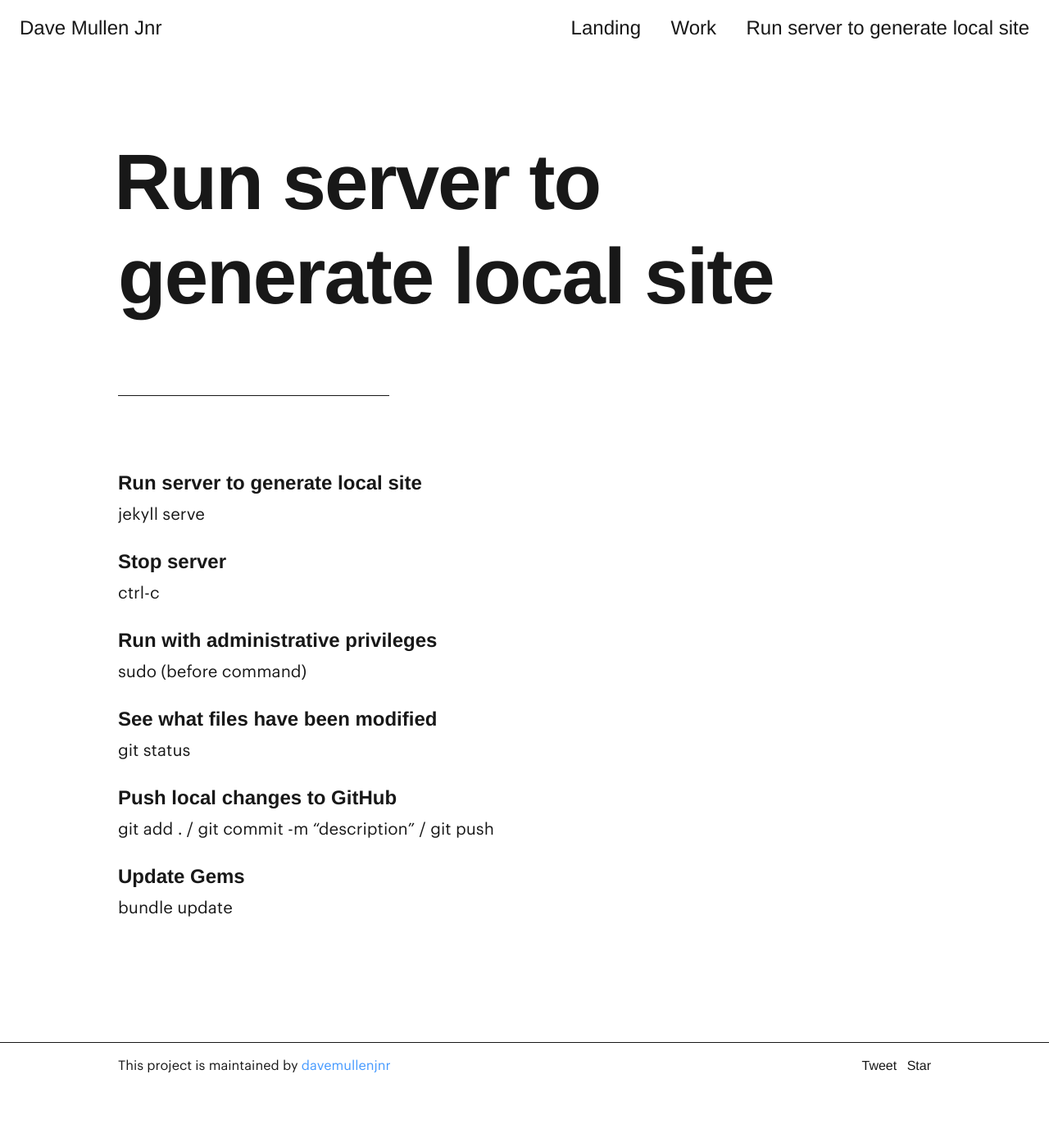
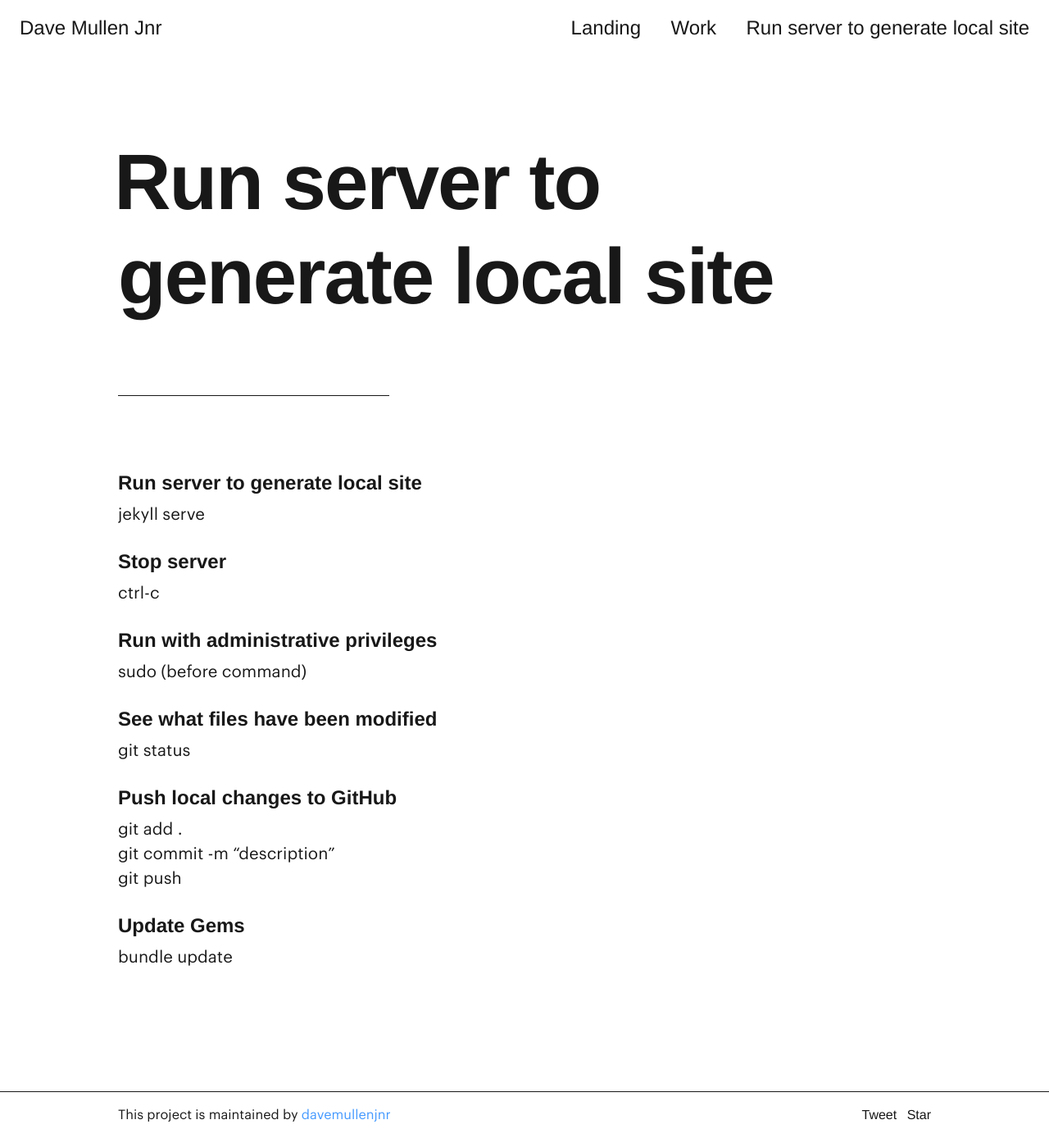
Before and after one commit to davemullenjnr/davemullenjnr, a Jekyll site: the page built from GitNotes.md, in a window 1280 px wide. Shown: the whole page at 82% size. Built offline with Jekyll 4.4.1, drawn with Linux system fonts in a browser that asks for light colours; some web fonts are replaced; our own code applies the rules of GitHub Pages for plain Markdown files; comment, search, counter and statistics services are not loaded; before the commit the page ends 1328 px from its top, so only the background shows below that.

```diff
--- a/GitNotes.md
+++ b/GitNotes.md
@@ -11,8 +11,8 @@ sudo (before command)
 git status
 
 # Push local changes to GitHub
-git add . /
-git commit -m "description" /
+git add .
+git commit -m "description"
 git push
 
 
```
